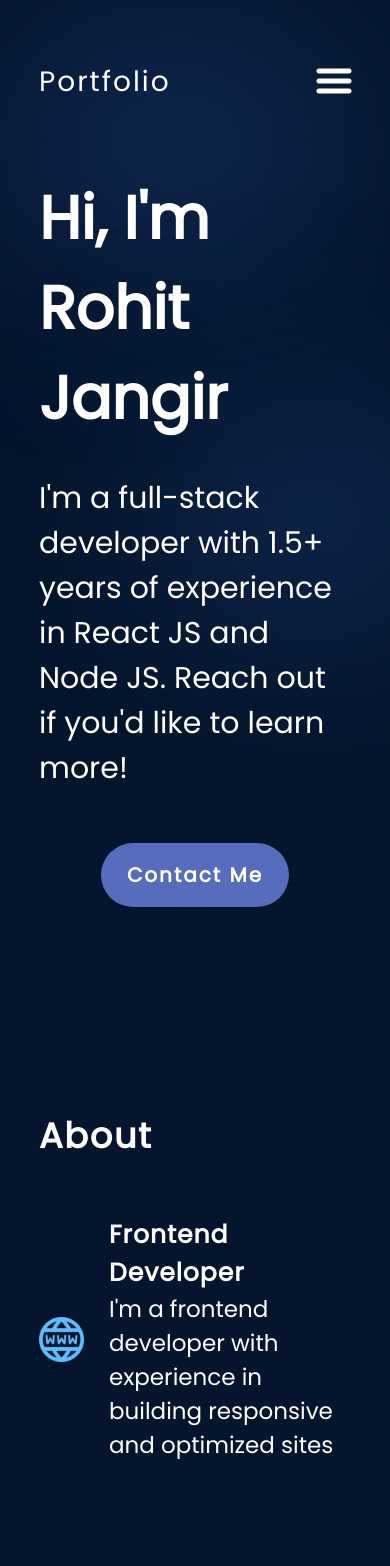
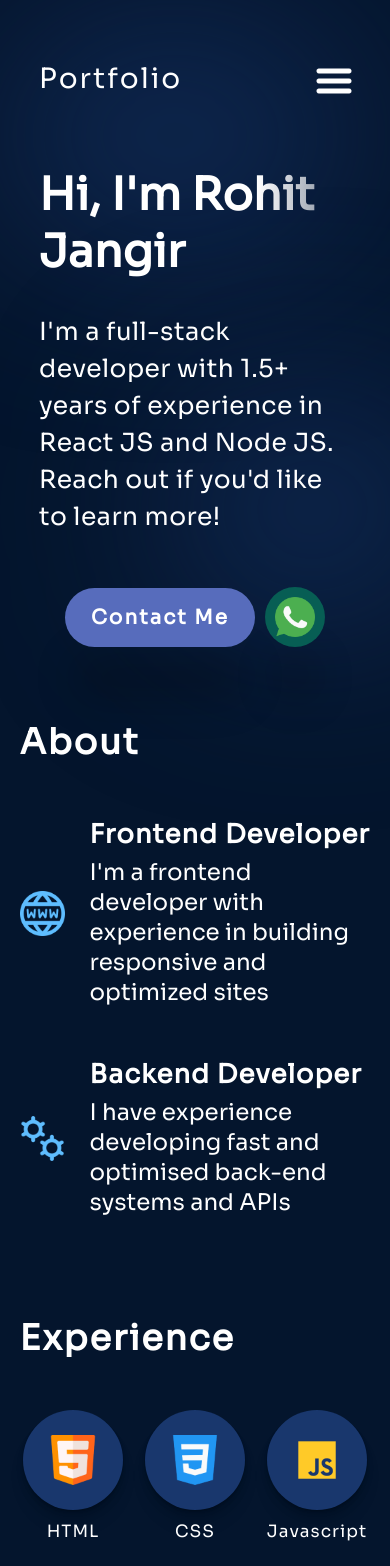
Before and after one commit to rohitjangirofficial/portfolio, a React (Vite) app: page / in a window 390 px wide. Shown: the top 1566 px of the page. Built offline with nearby package versions, Linux system fonts and the light colour scheme.

Commit message:
modified

```diff
--- a/index.html
+++ b/index.html
@@ -4,7 +4,7 @@
     <meta charset="UTF-8" />
     <link rel="icon" type="image/png" href="/favicon.ico" />
     <meta name="viewport" content="width=device-width, initial-scale=1.0" />
-    <title>My Portfolio</title>
+    <title>Rohit Jangir | Portfolio</title>
   </head>
   <body>
     <div id="root"></div>
--- a/package.json
+++ b/package.json
@@ -4,7 +4,7 @@
   "version": "0.0.0",
   "type": "module",
   "scripts": {
-    "dev": "vite",
+    "dev": "vite --host",
     "build": "vite build",
     "lint": "eslint . --ext js,jsx --report-unused-disable-directives --max-warnings 0",
     "preview": "vite preview"
@@ -14,6 +14,7 @@
     "@fontsource/outfit": "^5.0.8",
     "@fontsource/poppins": "^5.0.8",
     "@fontsource/roboto": "^5.0.8",
+    "@fontsource/sora": "^5.0.16",
     "@fontsource/space-mono": "^5.0.18",
     "react": "^18.2.0",
     "react-dom": "^18.2.0"
--- a/src/components/About/About.module.css
+++ b/src/components/About/About.module.css
@@ -9,6 +9,7 @@
   z-index: 1;
   margin-left: 10%;
   margin-right: 10%;
+  /* border: 1px solid red; */
 }
 
 .title {
@@ -54,7 +55,7 @@
 }
 
 .aboutItem:hover {
-  background-size: 100% 100%;
+  /* background-size: 100% 100%; */
 }
 
 .aboutItem img {
@@ -62,13 +63,15 @@
 }
 
 .aboutItem h3 {
-  font-size: 25px;
+  font-size: 26px;
   font-weight: 600;
   letter-spacing: 1px;
+  margin-bottom: 7px;
 }
 
 .aboutItem p {
   font-size: 23px;
+  line-height: 30px;
 }
 
 @media screen and (max-width: 830px) {
@@ -76,6 +79,9 @@
     background-color: transparent;
     padding-left: 0;
     padding-right: 0;
+    margin-top: 0;
+    margin-left: 5%;
+    margin-right: 5%;
   }
 
   .content {
@@ -88,6 +94,7 @@
 
   .aboutItems {
     margin-top: 29px;
+    gap: 0;
   }
 
   .aboutItem {
--- a/src/components/Contact/Contact.module.css
+++ b/src/components/Contact/Contact.module.css
@@ -50,11 +50,21 @@
 }
 
 @media screen and (max-width: 520px) {
+  .text h2 {
+    font-size: 30px !important;
+  }
+  .text p {
+    font-size: 20px !important;
+  }
+
+  .links {
+    gap: 15px;
+  }
   .link img {
-    height: 30px;
+    height: 22px;
   }
   .link a {
-    font-size: 18px;
+    font-size: 16px;
   }
 }
 
@@ -62,6 +72,7 @@
   .container {
     flex-direction: column;
     gap: 23px;
+    margin-top: 75px;
   }
 
   .text {
--- a/src/components/Experience/Experience.module.css
+++ b/src/components/Experience/Experience.module.css
@@ -5,6 +5,7 @@
   margin-top: 79px;
   margin-left: 10%;
   margin-right: 10%;
+  /* border: 1px solid red; */
 }
 
 .title {
@@ -28,7 +29,7 @@
   display: flex;
   flex-wrap: wrap;
   justify-content: start;
-  gap: 20px;
+  gap: 25px;
 }
 
 .skill {
@@ -61,8 +62,25 @@
   }
 }
 @media screen and (max-width: 520px) {
+  .skills {
+    /* gap: 40px; */
+  }
   .skill {
-    width: calc(50% - 20px);
+    /* width: calc(50% - 20px); */
+    width: calc(33.33% - 20px);
+  }
+
+  .skillImageContainer {
+    width: 100px !important;
+    height: 100px !important;
+  }
+
+  .skillImageContainer img {
+    width: 50px !important;
+  }
+
+  .skill p {
+    font-size: 17px !important;
   }
 }
 
@@ -128,11 +146,14 @@
   font-size: 22px;
   font-weight: 500;
   letter-spacing: 0.7px;
+  margin-top: 4px;
 }
 
 .historyItemDetails p {
-  font-size: 20px;
+  font-size: 18px;
   font-weight: 400;
+  letter-spacing: 0.7px;
+  margin-top: 4px;
 }
 
 .historyItemDetails ul {
@@ -144,6 +165,12 @@
 }
 
 @media screen and (max-width: 830px) {
+  .container {
+    margin-top: 0;
+    margin-left: 5%;
+    margin-right: 5%;
+  }
+
   .content {
     flex-direction: column;
     align-items: center;
@@ -158,6 +185,6 @@
 
   .history {
     width: 100%;
-    gap: 9px;
+    gap: 20px;
   }
 }
--- a/src/components/Hero/Hero.jsx
+++ b/src/components/Hero/Hero.jsx
@@ -12,9 +12,21 @@ export const Hero = () => {
           I'm a full-stack developer with 1.5+ years of experience in React JS
           and Node JS. Reach out if you'd like to learn more!
         </p>
-        <a href="mailto:myemail@email.com" className={styles.contactBtn}>
-          Contact Me
-        </a>
+        <div className={styles.actionBtns}>
+          <a
+            href="mailto:rohitjangirofficial@email.com"
+            className={styles.contactBtn}
+          >
+            Contact Me
+          </a>
+          <a href="https://wa.me/918209083798" className={styles.whatsappBtn}>
+            <img
+              src={getImageUrl("hero/whatsapp.png")}
+              alt="whatsapp"
+              // className={styles.heroImg}
+            />
+          </a>
+        </div>
       </div>
       {/* <img
         src={getImageUrl("hero/heroImage.png")}
--- a/src/components/Hero/Hero.module.css
+++ b/src/components/Hero/Hero.module.css
@@ -33,10 +33,28 @@
   -webkit-background-clip: text;
 }
 
+@media screen and (max-width: 650px) {
+  .title {
+    font-size: 45px;
+    text-align: left;
+  }
+  .description {
+    font-size: 25px !important;
+  }
+}
+
 .description {
   font-size: 30px;
-  /* font-family: var(--font-roboto); */
   margin-bottom: 52px;
+  letter-spacing: 0.4px;
+  line-height: 37px;
+}
+
+.actionBtns {
+  display: flex;
+  justify-content: center;
+  align-items: center;
+  gap: 10px;
 }
 
 .contactBtn {
@@ -47,8 +65,30 @@
   font-size: 20px;
   font-weight: 600;
   padding: 17px 26px;
-  box-shadow: 0 0 4px 0 rgba(0, 0, 0, 0.25);
   letter-spacing: 2px;
+  box-shadow: rgba(0, 0, 0, 0.2) 0px 60px 40px -7px;
+  transition: all 0.2s;
+}
+
+.whatsappBtn {
+  background-color: #075e54;
+  border-radius: 100px;
+  padding: 10px 10px;
+  display: flex;
+  justify-content: center;
+  align-items: center;
+  box-shadow: rgba(0, 0, 0, 0.2) 0px 60px 40px -7px;
+  transition: all 0.2s;
+}
+
+.whatsappBtn img {
+  height: 40px;
+  width: 40px;
+  object-fit: contain;
+}
+
+.contactBtn:hover {
+  background-color: var(--color-primary-dark);
 }
 
 .heroImg {
@@ -104,6 +144,8 @@
 @media screen and (max-width: 830px) {
   .container {
     flex-direction: column-reverse;
+    margin-left: 10%;
+    margin-right: 10%;
   }
 
   .content {
--- a/src/data/history.json
+++ b/src/data/history.json
@@ -1,6 +1,6 @@
 [
   {
-    "role": "Software Engineer",
+    "role": "Full Stack Developer",
     "organisation": "Mapscrew",
     "startDate": "June, 2023",
     "endDate": "Present",
--- a/src/index.css
+++ b/src/index.css
@@ -2,7 +2,7 @@
   box-sizing: border-box;
   margin: 0;
   padding: 0;
-  font-family: "Poppins", Arial, Helvetica, sans-serif;
+  font-family: "Sora", Arial, Helvetica, sans-serif;
 }
 
 html {
--- a/src/main.jsx
+++ b/src/main.jsx
@@ -8,6 +8,7 @@ import "@fontsource/roboto";
 import "@fontsource/space-mono";
 import "@fontsource/poppins";
 import "@fontsource/montserrat";
+import "@fontsource/sora";
 
 ReactDOM.createRoot(document.getElementById("root")).render(
   <React.StrictMode>
--- a/src/vars.css
+++ b/src/vars.css
@@ -2,6 +2,7 @@
   /* Colours */
   --color-text: #fff;
   --color-primary: #576cbc;
+  --color-primary-dark: #33458c;
   --color-secondary: #19376d;
   --color-dark: #0b2447;
   --color-bg: #04152d;
```
Also changed, not shown: assets/hero/whatsapp.png (added), 1 other file (tests, documents, lock files or other folders).
